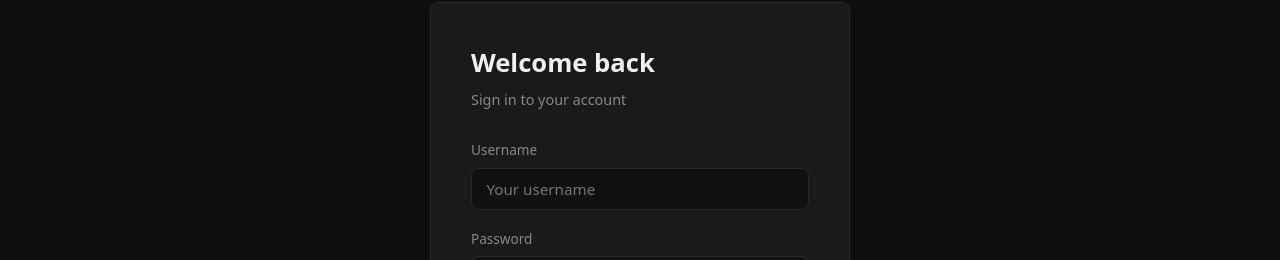
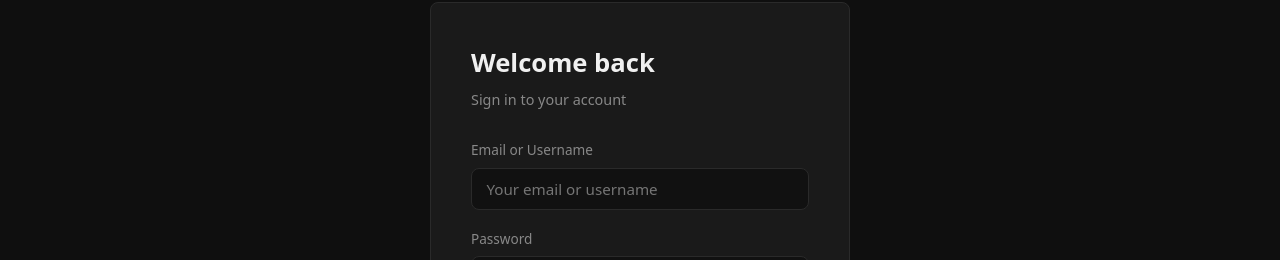
Before and after one commit to SondreGarnes/super-duper-doodle, a React (Vite) app in the folder frontend/: page /login in a window 1280 px wide. Shown: the part 169-429 px from the top of the page. Built offline with nearby package versions, Linux system fonts and the light colour scheme.

Commit message:
changed to show password and can also login with email

```diff
--- a/frontend/src/App.jsx
+++ b/frontend/src/App.jsx
@@ -47,6 +47,7 @@ function NavBar() {
           <li><Link to="/about">About</Link></li>
           {isAuthenticated ? (
             <>
+              <li> Logged in as {username}</li>
               <li><Link to={`/profile/${username}`}>Profile</Link></li>
               <li>
                 <button className="nav-logout" onClick={handleLogout}>Logout</button>
--- a/frontend/src/pages/Login.jsx
+++ b/frontend/src/pages/Login.jsx
@@ -44,12 +44,12 @@ export default function Login() {
 
         <form onSubmit={handleSubmit} className="auth-form">
           <div className="form-group">
-            <label>Username</label>
+            <label>Email or Username</label>
             <input
               type="text"
               value={form.username}
               onChange={(e) => setForm({ ...form, username: e.target.value })}
-              placeholder="Your username"
+              placeholder="Your email or username"
               required
             />
           </div>
```
Also changed, not shown: 2 other files (tests, documents, lock files or other folders).
